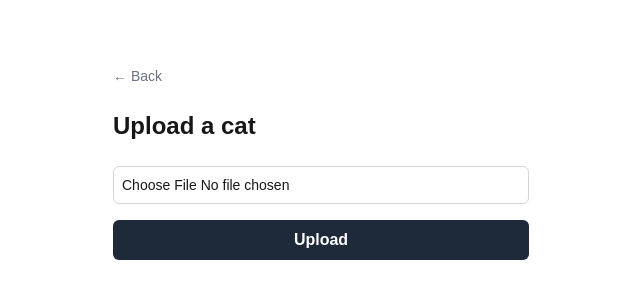
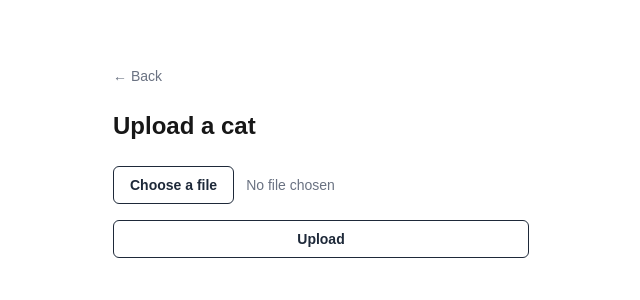
Before and after one commit to geczirebeka/ba-cat-test, a Next.js app: page /upload in a window 1280 px wide. Shown: the top 300 px of the page, without its empty margins (319-959 px from the left). Built offline with nearby package versions, Linux system fonts and the light colour scheme.

Commit message:
Input sr-only, style as button

```diff
--- a/app/upload/page.tsx
+++ b/app/upload/page.tsx
@@ -1,11 +1,12 @@
 'use client'
 
-import { useActionState } from "react";
+import { useActionState, useState } from "react";
 import { uploadCat } from "../lib/actions";
 import Link from "next/link";
 
 export default function UploadPage() {
     const [error, formAction, isPending] = useActionState(uploadCat, null)
+    const [fileName, setFileName] = useState<string | null>(null)
 
     return (
         <main className="max-w-md mx-auto mt-16 px-4">
@@ -20,18 +21,31 @@ export default function UploadPage() {
                 {error && (
                     <p className="text-red-500 text-small">{error}</p>
                 )}
+                <div className="flex items-center gap-3">
+                    <label
+                        htmlFor="cat_picture"
+                        className="border border-gray-800 text-gray-800 text-sm font-semibold px-4 py-2 rounded-md hover:bg-gray-800 hover:text-white transition-colors cursor-pointer"
+                    >
+                        Choose a file
+                    </label>
+                    <span className="text-sm text-gray-500">
+                        {fileName ?? 'No file chosen'}
+                    </span>
+                </div>
                 <input
-                type="file"
-                id="cat_picture"
-                name="cat_picture"
-                accept=".png,.jpg,.jpeg,.gif"
-                required
-                className="border border-gray-300 rounded-md p-2 text-sm"
+                    type="file"
+                    id="cat_picture"
+                    name="cat_picture"
+                    accept=".png,.jpg,.jpeg,.gif"
+                    required
+                    className="sr-only"
+                    onChange={(e) => setFileName(e.target.files?.[0]?.name ?? null)}
                 />
+
                 <button
                 type="submit"
                 disabled={isPending}
-                className="bg-gray-800 text-white font-semibold py-2 px-4 rounded-md hover:bg-gray-700 transition-colors cursor-pointer"
+                className="border border-gray-800 text-gray-800 text-sm font-semibold px-4 py-2 rounded-md hover:bg-gray-800 hover:text-white transition-colors cursor-pointer"
                 >
                 {isPending ? 'Uploading...' : 'Upload'}
                 </button>
```
